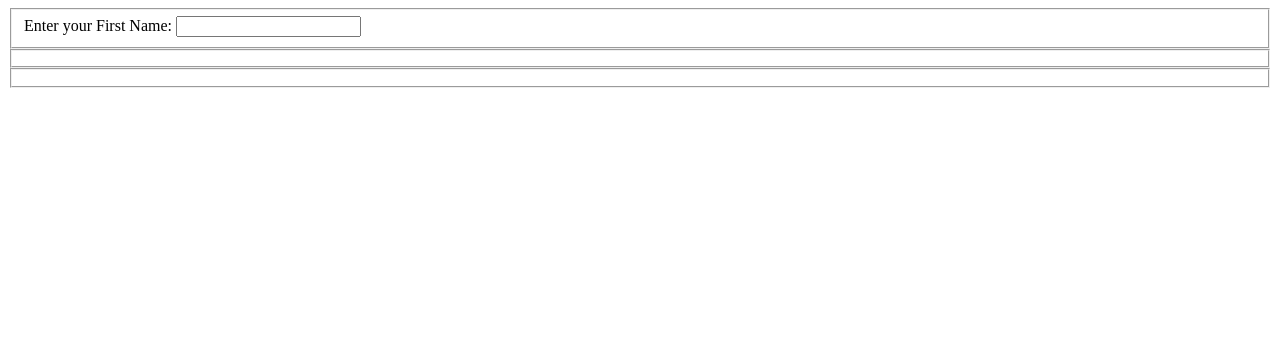
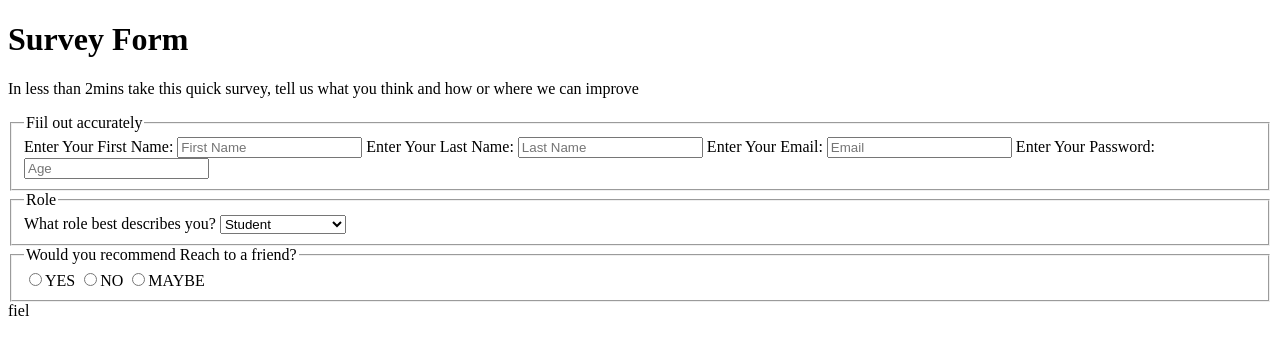
Before and after one commit to IamVictheCG/Survey-Form, a plain HTML site: page index.html in a window 1280 px wide. Drawn offline with Linux system fonts and the light colour scheme.

Commit message:
chore: updates made

```diff
--- a/index.html
+++ b/index.html
@@ -7,13 +7,39 @@
     <title>Survey Form</title>
 </head>
 <body>
+    <h1>Survey Form</h1>
+    <p>In less than 2mins take this quick survey, tell us what you think and how or where we can improve</p>
     <form action="">
         <fieldset>
-            <label for="first-name">Enter your First Name: <input type="text" name="first-name" id=""></label>
-            <label for=" "></label>
+            <legend>Fiil out accurately</legend>
+            <label for="first-name">Enter Your First Name: <input type="text" name="first-name" id="first-name" placeholder="First Name"></label>
+            <label for="last-name">Enter Your Last Name: <input type="text" name="last-name" id="last-name" placeholder="Last Name"></label>
+            <label for="email">Enter Your Email: <input type="email" name="email" id="email" placeholder="Email"></label>
+            <label for="age">Enter Your Password: <input type="number" name="age" id="age" placeholder="Age"></label>
         </fieldset>
-        <fieldset></fieldset>
-        <fieldset></fieldset>
+        <fieldset>
+            <legend>Role</legend>
+            <label for="role">What role best describes you?
+                <select name="role" id="role">
+                    <option value="Student">Student</option>
+                    <option value="Instructor">Instructor</option>
+                    <option value="time-job">Full Time Job</option>
+                    <option value="time-learner">Full Time Learner</option>
+                    <option value="unknown">Prefer not to say</option>
+                    <option value="other">Other</option>
+                </select>
+            </label>
+        </fieldset>
+
+        <fieldset>
+            <legend>Would you recommend Reach to a friend?</legend>
+            <label for=""> <input type="radio" name="recommend" id="yes">YES</label>
+            <label for=""> <input type="radio" name="recommend" id="no">NO</label>
+            <label for=""> <input type="radio" name="recommend" id="maybe">MAYBE</label>
+        </fieldset>
+
+        fiel
+
     </form>
 </body>
 </html>
```
